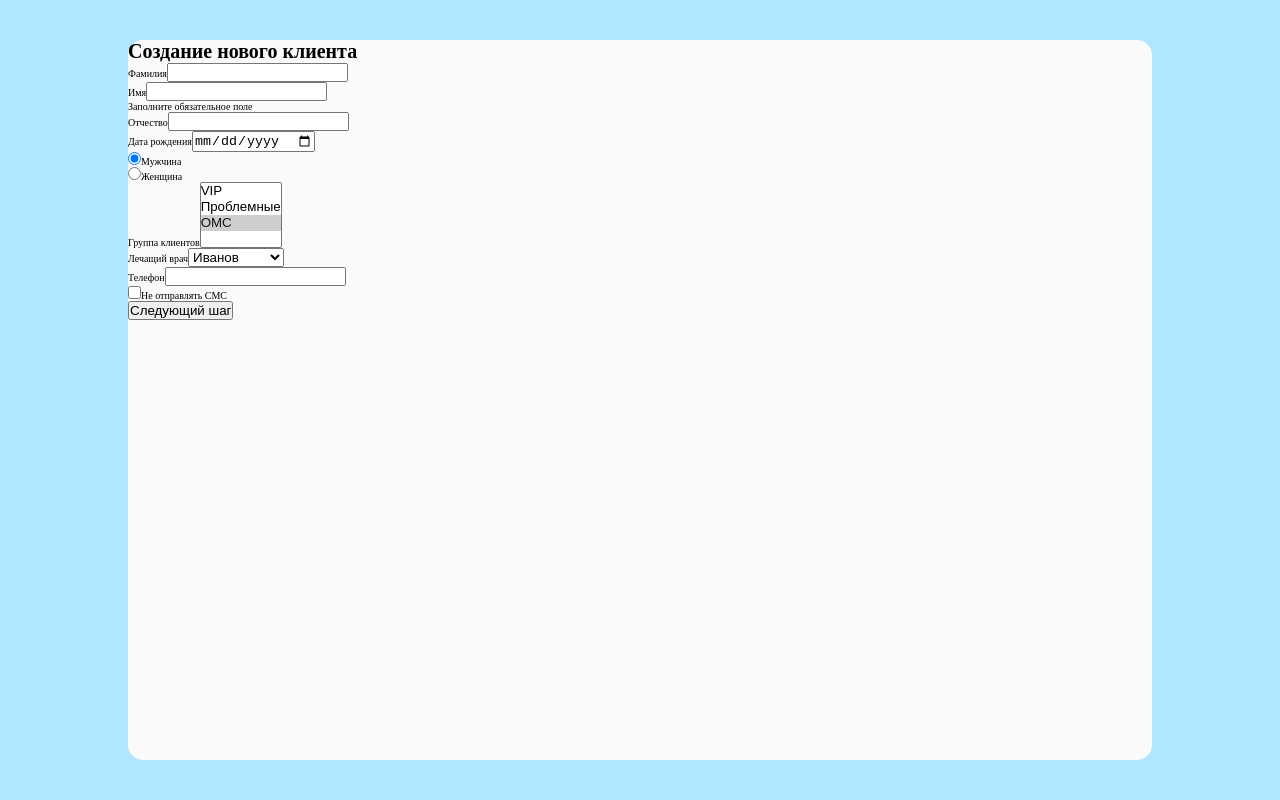
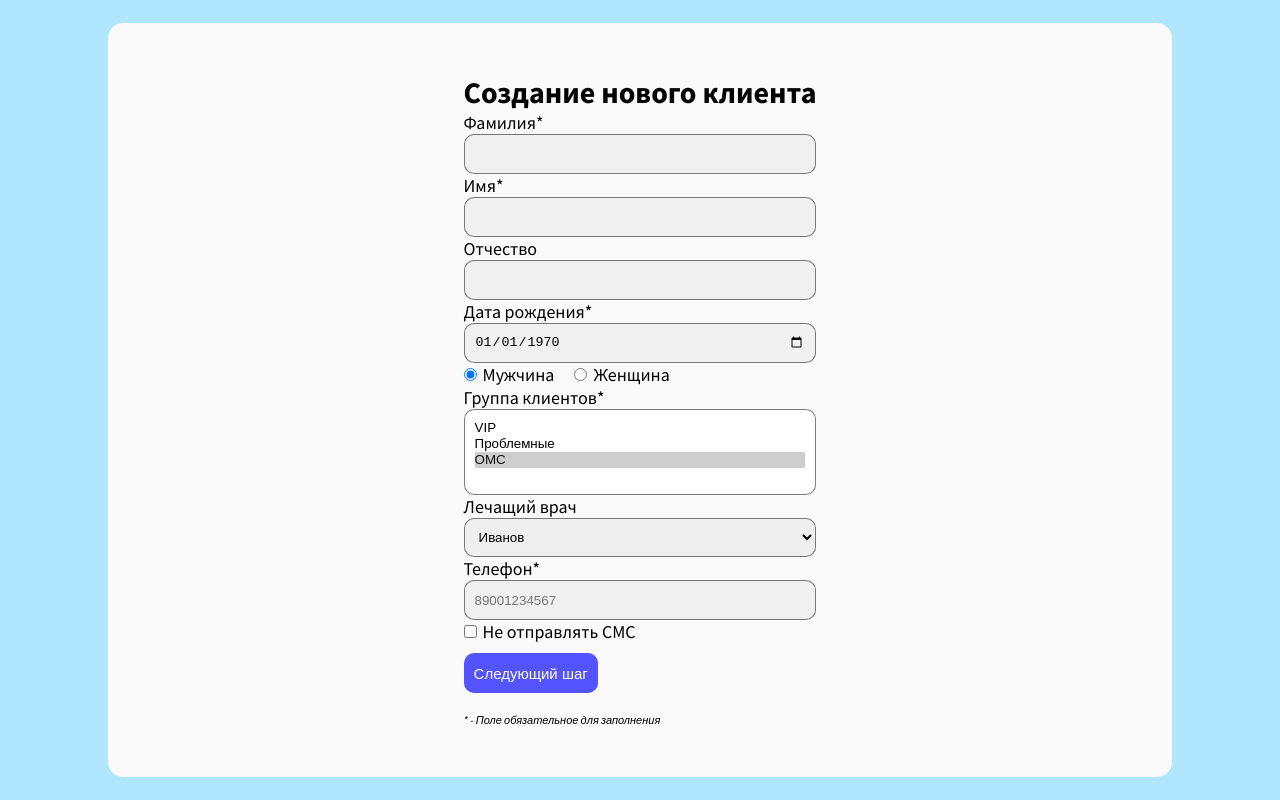
Before and after one commit to ezmade/registration-form-vuejs, a Vue app: page / in a window 1280 px wide. Built offline with nearby package versions, Linux system fonts and the light colour scheme.

Commit message:
Добавлена валидация и стили

```diff
--- a/src/App.vue
+++ b/src/App.vue
@@ -1,23 +1,24 @@
 <template>
   <div id="app">
-        <div class=registration-wrapper>
+    <div class="registration-wrapper">
       <RegistrationForm />
     </div>
   </div>
 </template>
 
 <script>
-    import RegistrationForm from './components/RegistrationForm.vue'
+import RegistrationForm from "./components/RegistrationForm.vue";
 
 export default {
   name: "App",
   components: {
-            RegistrationForm
-        }
+    RegistrationForm,
+  },
 };
 </script>
 
 <style>
+@import url("https://fonts.googleapis.com/css2?family=Source+Sans+Pro:ital,wght@0,200;0,300;0,400;0,600;0,700;0,900;1,200;1,300;1,400;1,600;1,700;1,900&display=swap");
 * {
   padding: 0;
   margin: 0;
@@ -25,26 +26,23 @@
 
 html {
   scroll-behavior: auto;
-        font-size: 62.5%;  /* 1 rem = 10 px */
+  font-size: 62.5%; /* 1 rem = 10 px */
+  font-family: 'Source Sans Pro', sans-serif;
 }
 
 #app {
-        height: 100vh;
+  height: fit-content;
+  min-height: 100vh;
   width: 100vw;
 }
 
 .registration-wrapper {
   height: 100%;
+  min-height: 100vh;
+  width: 100%;
   display: flex;
   justify-content: center;
   align-items: center;
   background-color: rgb(176, 230, 255);
 }
-
-    .registration-form {
-        height: 90vh;
-        width: 80vw;
-        background-color: rgb(250, 250, 250);
-        border-radius: 1.5rem;
-    }
 </style>
--- a/src/components/RegistrationForm.vue
+++ b/src/components/RegistrationForm.vue
@@ -4,40 +4,90 @@
       <h1>Создание нового клиента</h1>
 
       <div class="input-field" id="last-name-input-field">
-                <label class="field-label">Фамилия</label>
-                <input type="text" id="last-name-input" class="input-field-box" v-model.trim="form.last_name">
+        <label class="field-label">Фамилия*</label>
+        <input
+          type="text"
+          id="last-name-input"
+          class="input-field-box"
+          v-model.trim="form.last_name"
+          @blur="v$.form.last_name.$touch()"
+        />
+        <p class="error" v-if="v$.form.last_name.$error">
+          Заполните обязательное поле
+        </p>
       </div>
 
       <div class="input-field" id="first-name-input-field">
-                <label class="field-label">Имя</label>
-                <input type="text" id="first-name-input" class="input-field-box" v-model.trim="form.first_name">
-                <p class="error" v-if="!v$.form.first_name.$dirty && v$.form.first_name.$invalid">Заполните обязательное поле</p>
+        <label class="field-label">Имя*</label>
+        <input
+          type="text"
+          id="first-name-input"
+          class="input-field-box"
+          v-model.trim="form.first_name"
+          @blur="v$.form.first_name.$touch()"
+        />
+        <div class="error" v-if="v$.form.first_name.$error">
+          Заполните обязательное поле
+        </div>
       </div>
 
       <div class="input-field" id="third-name-input-field">
         <label class="field-label">Отчество</label>
-                <input type="text" id="third-name-input" class="input-field-box" v-model.trim="form.third_name">
+        <input
+          type="text"
+          id="third-name-input"
+          class="input-field-box"
+          v-model.trim="form.third_name"
+        />
       </div>
 
       <div class="input-field" id="birthday-input-field">
-                <label class="field-label">Дата рождения</label>
-                <input type="date" id="birthday-input" class="input-field-box" v-model.trim="form.birthday">
+        <label class="field-label">Дата рождения*</label>
+        <input
+          type="date"
+          id="birthday-input"
+          class="input-field-box"
+          v-model.trim="form.birthday"
+          @blur="v$.form.birthday.$touch()"
+        />
+        <p class="error" v-if="v$.form.birthday.$error">
+          Заполните обязательное поле
+        </p>
       </div>
 
-            <div class="radio-select-field" id="gender-select-field">
-                <div class="select-field">
-                    <input type="radio" value="male" class="check-input" id="male-select" v-model="form.gender">
+      <div class="check-select-field" id="gender-radio-select-field">
+        <div class="gender-select-field">
+          <input
+            type="radio"
+            value="male"
+            class="check-input"
+            id="male-select"
+            v-model="form.gender"
+          />
           <label class="field-label" for="male-select">Мужчина</label>
         </div>
-                <div class="select-field">
-                    <input type="radio" value="female" class="check-input" id="female-select" v-model="form.gender">
+        <div class="gender-select-field">
+          <input
+            type="radio"
+            value="female"
+            class="check-input"
+            id="female-select"
+            v-model="form.gender"
+          />
           <label class="field-label" for="female-select">Женщина</label>
         </div>
       </div>
 
-            <div class="select-field" id=client-group-select-field>
-                <label class="field-label" for="client-group-select">Группа клиентов</label>
-                <select id="client-group-select" class="select-field-box" v-model="form.clientGroup" multiple>
+      <div class="select-field" id="client-group-select-field">
+        <label class="field-label" for="client-group-select">
+          Группа клиентов*
+        </label>
+        <select
+          id="client-group-select"
+          class="select-field-box"
+          v-model="form.clientGroup"
+          multiple
+          @blur="v$.form.client_group.$touch()">
           <option
             v-for="(client_group, index) in client_groups"
             :value="client_group.value"
@@ -45,11 +95,17 @@
             {{ client_group.label }}
           </option>
         </select>
+        <!-- <p class="error" v-if="v$.form.client_group.$error">
+          Заполните обязательное поле
+        </p> -->
       </div>
 
-            <div class="select-field" id=doctor-select-field>
+      <div class="select-field" id="doctor-select-field">
         <label class="field-label" for="doctor-select">Лечащий врач</label>
-                <select id="doctor-select" class="select-field-box" v-model="form.doctor">
+        <select
+          id="doctor-select"
+          class="select-field-box"
+          v-model="form.doctor">
           <option
             v-for="(doctor, index) in doctors"
             :value="doctor.value"
@@ -60,16 +116,41 @@
       </div>
 
       <div class="input-field" id="phone-input-field">
-                <label class="field-label">Телефон</label>
-                <input type="number" id="phone-input" class="input-field-box" v-model.trim="form.phone">
+        <label class="field-label">Телефон*</label>
+        <input
+          type="tel"
+          id="phone-input"
+          class="input-field-box"
+          placeholder="89001234567"
+          pattern="89[0-9]{9}"
+          v-model.trim="form.phone"
+          @blur="v$.form.phone.$touch()"
+        />
+        <p class="error" v-if="v$.form.phone.$error">
+          Номер телефона должен содержать 11 цифр
+        </p>
       </div>
 
-            <div class="input-field" id="check-input-field">
-                <input type="checkbox" class="check-input" id="send-message" v-model="form.dontSendMessage">
+      <div class="check-select-field">
+        <input
+          type="checkbox"
+          class="check-input"
+          id="send-message"
+          v-model="form.dontSendMessage"
+        />
         <label class="field-label" for="send-message">Не отправлять СМС</label>
       </div>
 
-            <button type="submit" class="btn">Следующий шаг</button>
+      <button
+        @click="nextStep()"
+        :disabled="disabledBtnNextInfo"
+        type="button"
+        class="btn btn-next">
+        Следующий шаг
+      </button>
+
+      <span class="additional-info">* - Поле обязательное для заполнения</span>
+
     </div>
 
     <div class="step" v-show="form.step === 2">
@@ -77,44 +158,90 @@
 
       <div class="input-field" id="index-input-field">
         <label class="field-label">Индекс</label>
-                <input type="text" id="index-input" class="input-field-box" v-model.trim="form.address_index">
+        <input
+          type="text"
+          id="index-input"
+          class="input-field-box"
+          v-model.trim="form.address_index"
+        />
       </div>
 
       <div class="input-field" id="country-input-field">
         <label class="field-label">Страна</label>
-                <input type="text" id="country-input" class="input-field-box" v-model.trim="form.country">
+        <input
+          type="text"
+          id="country-input"
+          class="input-field-box"
+          v-model.trim="form.country"
+        />
       </div>
 
       <div class="input-field" id="region-input-field">
         <label class="field-label">Область</label>
-                <input type="text" id="region-input" class="input-field-box" v-model.trim="form.region">
+        <input
+          type="text"
+          id="region-input"
+          class="input-field-box"
+          v-model.trim="form.region"
+        />
       </div>
 
       <div class="input-field" id="city-input-field">
-                <label class="field-label">Город</label>
-                <input type="text" id="city-input" class="input-field-box" v-model.trim="form.city">
+        <label class="field-label">Город*</label>
+        <input
+          type="text"
+          id="city-input"
+          class="input-field-box"
+          v-model.trim="form.city"
+        />
       </div>
 
       <div class="input-field" id="street-input-field">
         <label class="field-label">Улица</label>
-                <input type="text" id="street-input" class="input-field-box" v-model.trim="form.street">
+        <input
+          type="text"
+          id="street-input"
+          class="input-field-box"
+          v-model.trim="form.street"
+        />
       </div>
 
       <div class="input-field" id="home-input-field">
         <label class="field-label">Дом</label>
-                <input type="text" id="home-input" class="input-field-box" v-model.trim="form.home">
+        <input
+          type="text"
+          id="home-input"
+          class="input-field-box"
+          v-model.trim="form.home"
+        />
       </div>
 
-            <button @click="previousStep()" type="button" class="btn">Предыдущий шаг</button>
-            <button @click="nextStep()" type="button" class="btn">Следующий шаг</button>
+      <button @click="previousStep()" type="button" class="btn btn-back">
+        Предыдущий шаг
+      </button>
+      <button
+        @click="nextStep()"
+        :disabled="disabledBtnNextAddress"
+        type="button"
+        class="btn btn-next">
+        Следующий шаг
+      </button>
+
+      <span class="additional-info">* - Поле обязательное для заполнения</span>
+
     </div>
 
     <div class="step" v-show="form.step === 3">
       <h1>Создание нового клиента</h1>
 
-            <div class="select-field" id=document-type-select-field>
-                <label class="field-label" for="document-type-select">Тип документа</label>
-                <select id="document-type-select" class="select-field-box" v-model="form.document_type">
+      <div class="select-field" id="document-type-select-field">
+        <label class="field-label" for="document-type-select">
+          Тип документа*
+        </label>
+        <select
+          id="document-type-select"
+          class="select-field-box"
+          v-model="form.document_type">
           <option
             v-for="(document_type, index) in document_types"
             :value="document_type.value"
@@ -126,106 +253,156 @@
 
       <div class="input-field" id="document-serial-input-field">
         <label class="field-label">Серия</label>
-                <input type="text" id="document-serial-input" class="input-field-box" v-model.trim="form.document_serial">
+        <input
+          type="text"
+          id="document-serial-input"
+          class="input-field-box"
+          v-model.trim="form.document_serial"
+        />
       </div>
 
       <div class="input-field" id="document-number-field">
         <label class="field-label">Номер</label>
-                <input type="text" id="document-number-input" class="input-field-box" v-model.trim="form.document_number">
+        <input
+          type="text"
+          id="document-number-input"
+          class="input-field-box"
+          v-model.trim="form.document_number"
+        />
       </div>
 
       <div class="input-field" id="document-organization-field">
         <label class="field-label">Кем выдан</label>
-                <input type="text" id="document-organization-input" class="input-field-box" v-model.trim="form.document_organization">
+        <input
+          type="text"
+          id="document-organization-input"
+          class="input-field-box"
+          v-model.trim="form.document_organization"
+        />
       </div>
 
       <div class="input-field" id="document-date-field">
-                <label class="field-label">Дата выдачи</label>
-                <input type="date" id="document-date-input" class="input-field-box" v-model.trim="form.document_date">
+        <label class="field-label">Дата выдачи*</label>
+        <input
+          type="date"
+          id="document-date-input"
+          class="input-field-box"
+          v-model.trim="form.document_date"
+        />
       </div>
 
-            <button @click="previousStep()" type="button" class="btn">Предыдущий шаг</button>
-            <button type="submit" class="btn">Завершить</button>
+      <button @click="previousStep()" type="button" class="btn btn-back">
+        Предыдущий шаг
+      </button>
+      <button type="submit" :disabled="disabledBtnNextDocuments" class="btn btn-submit">
+        Завершить
+      </button>
+
+      <span class="additional-info">* - Поле обязательное для заполнения</span>
     </div>
   </form>
 </template>
 
 <script>
-    import { useVuelidate } from '@vuelidate/core'
-    import { required } from '@vuelidate/validators'
+import { useVuelidate } from "@vuelidate/core";
+import { required, maxLength, minLength, integer } from "@vuelidate/validators";
 
 export default {
   setup() {
-            return { v$: useVuelidate() }
+    return { v$: useVuelidate() };
   },
   data() {
     return {
       form: {
         step: 1,
-                    first_name: '',
-                    last_name: '',
-                    third_name: '',
-                    birthday: '01.01.1970',
-                    gender: 'male',
-                    clientGroup: ['ОМС'],
-                    doctor: 'Иванов',
+        first_name: "",
+        last_name: "",
+        third_name: "",
+        birthday: "1970-01-01",
+        gender: "male",
+        clientGroup: ["ОМС"],
+        doctor: "Иванов",
+        phone: "",
         dontSendMessage: false,
-                    address_index: '',
-                    country: '',
-                    region: '',
-                    city: '',
-                    street: '',
-                    home: '',
-                    document_type: 'Паспорт',
-                    document_serial: '',
-                    document_number: '',
-                    document_organization: '',
-                    document_date: '01.01.1970'
+        address_index: "",
+        country: "",
+        region: "",
+        city: "",
+        street: "",
+        home: "",
+        document_type: "Паспорт",
+        document_serial: "",
+        document_number: "",
+        document_organization: "",
+        document_date: "1970-01-01",
       },
 
       doctors: [
         {
-                        label: 'Иванов',
-                        value: 'Иванов'
+          label: "Иванов",
+          value: "Иванов",
         },
         {
-                        label: 'Захаров',
-                        value: 'Захаров'
+          label: "Захаров",
+          value: "Захаров",
         },
         {
-                        label: 'Чернышева',
-                        value: 'Чернышева'
-                    }
+          label: "Чернышева",
+          value: "Чернышева",
+        },
       ],
       client_groups: [
         {
-                        label: 'VIP',
-                        value: 'VIP'
+          label: "VIP",
+          value: "VIP",
         },
         {
-                        label: 'Проблемные',
-                        value: 'Проблемные'
+          label: "Проблемные",
+          value: "Проблемные",
         },
         {
-                        label: 'ОМС',
-                        value: 'ОМС'
-                    }
+          label: "ОМС",
+          value: "ОМС",
+        },
       ],
       document_types: [
         {
-                        label: 'Паспорт',
-                        value: 'Паспорт'
+          label: "Паспорт",
+          value: "Паспорт",
         },
         {
-                        label: 'Свидетельство о рождении',
-                        value: 'Свидетельство о рождении'
+          label: "Свидетельство о рождении",
+          value: "Свидетельство о рождении",
         },
         {
-                        label: 'Вод. удостоверение',
-                        value: 'Вод. удостоверение'
-                    }
-                ]
-            }
+          label: "Вод. удостоверение",
+          value: "Вод. удостоверение",
+        },
+      ],
+    };
+  },
+
+  computed: {
+    disabledBtnNextInfo() {
+      return (
+        this.v$.form.first_name.$invalid ||
+        this.v$.form.last_name.$invalid ||
+        this.v$.form.birthday.$invalid ||
+        //    this.v$.form.client_group.$invalid ||
+        this.v$.form.phone.$invalid
+      );
+    },
+
+    disabledBtnNextAddress() {
+      return this.v$.form.city.$invalid;
+    },
+
+    disabledBtnNextDocuments() {
+      return (
+        this.v$.form.document_type.$invalid ||
+        this.v$.form.document_date.$invalid
+      );
+    },
   },
 
   methods: {
@@ -238,16 +415,125 @@
     },
 
     handleSubmit() {
-                this.v$.form.$touch
-            }
+      alert("Пользователь успешно создан!");
+      return
+    },
   },
 
   validations() {
     return {
       form: {
-                    first_name: { required }
+        first_name: { required },
+        last_name: { required },
+        birthday: { required },
+        phone: {
+          required,
+          minLength: minLength(11),
+          maxLength: maxLength(11),
+          integer,
+        },
+        client_group: { required },
+        city: { required },
+        document_type: { required },
+        document_date: { required },
+      },
+    };
+  },
+};
+</script>
+
+<style>
+
+h1 {
+  font-size: 3rem;
+  font-family: 'Source Sans Pro', sans-serif;
+  font-style: normal;
 }
+
+.registration-form {
+  display: flex;
+  justify-content: center;
+  min-height: 70vh;
+  height: fit-content;
+  width: 80vw;
+  padding: 5rem 2rem;
+  background-color: rgb(250, 250, 250);
+  border-radius: 1.5rem;
 }
+
+.input-field {
+  display: grid;
 }
+
+.field-label {
+  font-size: 1.8rem;
+  font-weight: 500;
 }
-</script>
+
+.input-field-box {
+  padding: 1rem;
+  height: 4rem;
+  background: #F0F0F0;
+  border: 0.5px solid rgba(0, 0, 0, 0.5);
+  border-radius: 1rem;
+  box-sizing: border-box;
+
+}
+
+.select-field {
+  display: grid;
+}
+
+.select-field-box {
+  padding: 1rem;
+  border: 0.5px solid rgba(0, 0, 0, 0.5);
+  border-radius: 1rem;
+  box-sizing: border-box;
+}
+
+.check-select-field {
+  display: flex;
+  align-items: center;
+}
+
+.check-select-field input {
+  margin-right: .6rem;
+}
+
+.gender-select-field {
+  display: flex;
+  align-items: center;
+  padding-right: 2rem;
+}
+
+.btn {
+  text-align: center;
+  padding: 0 1rem;
+  margin-top: 1rem;
+  margin-right: 1rem;
+  height: 4rem;
+  border-radius: 1rem;
+  font-size: 1.5rem;
+  border: 0;
+}
+
+.btn-next, .btn-submit {
+  background: rgb(83, 83, 255);
+  color: white;
+}
+
+.btn-back {
+  background: rgb(194, 194, 194);
+}
+
+.error {
+  color: red;
+}
+
+.additional-info {
+  display: flex;
+  font-style: italic;
+  font-size: 1.1rem;
+  margin-top: 2rem;
+}
+</style>
--- a/src/main.js
+++ b/src/main.js
@@ -1,4 +1,6 @@
 import { createApp } from 'vue'
 import App from './App.vue'
 
-createApp(App).mount('#app')
+const app = createApp(App)
+app.mount('#app')
+app.config.devtools = true
--- /dev/null
+++ b/vue.config.js
@@ -0,0 +1,5 @@
+module.exports = {
+    publicPath: process.env.NODE_ENV === 'production'
+    ? '/registration-form-vuejs'
+    : '/'
+}
```
Also changed, not shown: 1 other file (tests, documents, lock files or other folders). Lines whose indentation alone changed are shown as unchanged.
